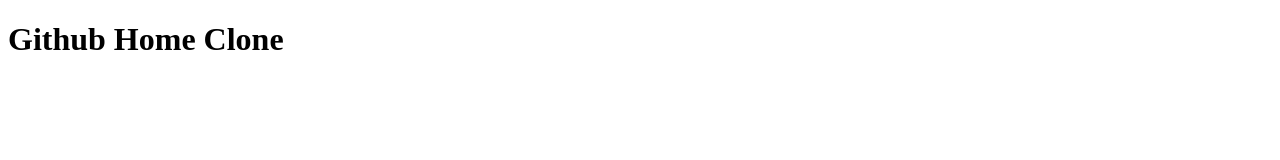
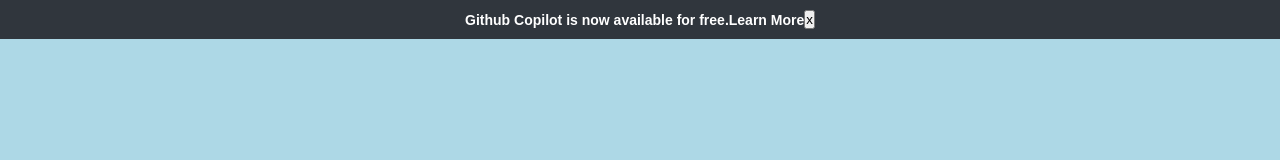
Before and after one commit to Devanshukoli/github-home-page-clone, a plain HTML site: page index.html in a window 1280 px wide. Drawn offline with Linux system fonts and the light colour scheme.

Commit message:
fixing announcement

```diff
--- a/index.css
+++ /dev/null
@@ -1,9 +0,0 @@
-* {
-   margin: 0;
-   padding: 0;
-}
-
-body {
-  background: grey;
-  font: bold;
-}
--- a/index.html
+++ b/index.html
@@ -3,12 +3,16 @@
 <head>
   <meta charset="UTF-8">
   <meta name="viewport" content="width=device-width, initial-scale=1.0">
-    <meta author='Devanshukoli' description="Github Home Page Clone">
-    <link rel="stylehseet" href="./index.css">
+  <title>Github Home Page Clone</title>
+  <link rel="stylesheet" href="./style.css">
 </head>
-
 <body>
-    <h1>Github Home Clone</h1>
-    <script src="./index.js"></script>
+  <div class="event-msg hidden" aria-label="Announcement">
+    <span>Github Copilot is now available for free.</span>
+    <a href="https://github.com/features/copilot/?utm_source=github&utm_medium=banner&utm_campaign=copilotfree-bannerheader"> Learn More </a>
+    <div class="event-msg-close-btn">
+      <button class="event-close-btn">x</button>
+    </div>
+  </div>
 </body>
 </html>
--- /dev/null
+++ b/style.css
@@ -0,0 +1,40 @@
+* {
+  margin: 0;
+  padding: 0;
+  font-family: Arial, sans-serif;
+}
+
+body {
+  background-color: lightblue;
+  font: bold;
+}
+
+.event-msg {
+  background-color: #30363d;
+  color: #fff;
+  font-weight: bold;
+  font-size: 14px;
+  display: flex;
+  justify-content: center;
+  align-items: center;
+  padding: 10px;
+}
+
+.event-msg a {
+  color: #fff;
+  text-decoration: none;
+}
+
+.event-msg-close-btn {
+  display: flex;
+  justify-content: flex-end;
+}
+
+.event-msg-close-btn.event-close-btn {
+  background-color: #30363d;
+  color: #fff;
+  border: none;
+  padding: 5px 10px;
+  border-radius: 5px;
+  cursor: pointer;
+}
```
Lines whose indentation alone changed are shown as unchanged.
